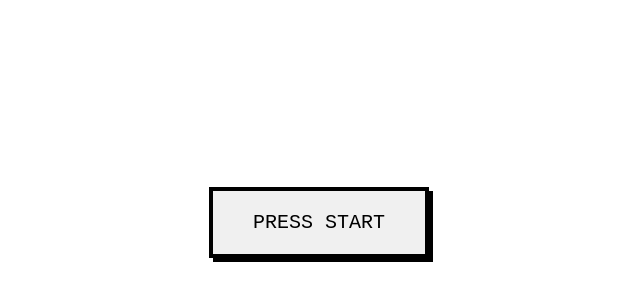
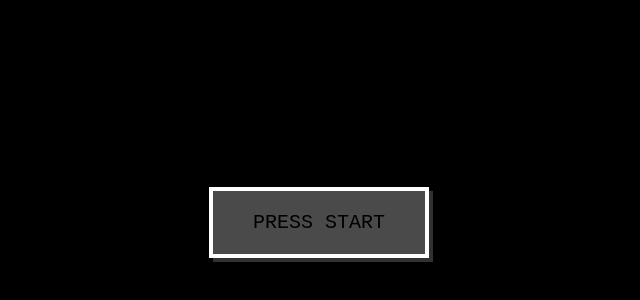
Before and after one commit to ArthGajera/Portfolio, a plain HTML site: page index.html in a window 1280 px wide. Shown: the part 178-478 px from the top of the page, without its empty margins (321-961 px from the left). Drawn offline with Linux system fonts and the light colour scheme.

Commit message:
color changes

```diff
--- a/index.html
+++ b/index.html
@@ -8,7 +8,7 @@
       margin: 0;
       padding: 0;
       height: 100%;
-      background-color: #ffffff;
+      background-color: #000000;
       display: flex;
       justify-content: center;
       align-items: center;
@@ -18,15 +18,15 @@
       font-family: 'Courier New', monospace;
       font-size: 20px;
       padding: 20px 40px;
-      background-color: #f0f0f0;
-      border: 4px solid #000;
-      box-shadow: 4px 4px #000;
+      background-color: #4a4a4a;
+      border: 4px solid #ffffff;
+      box-shadow: 4px 4px #313131;
       cursor: pointer;
       text-transform: uppercase;
     }
 
     button:hover {
-      box-shadow: 2px 2px #000;
+      box-shadow: 2px 2px #494848;
       transform: translate(2px, 2px);
     }
   </style>
```
